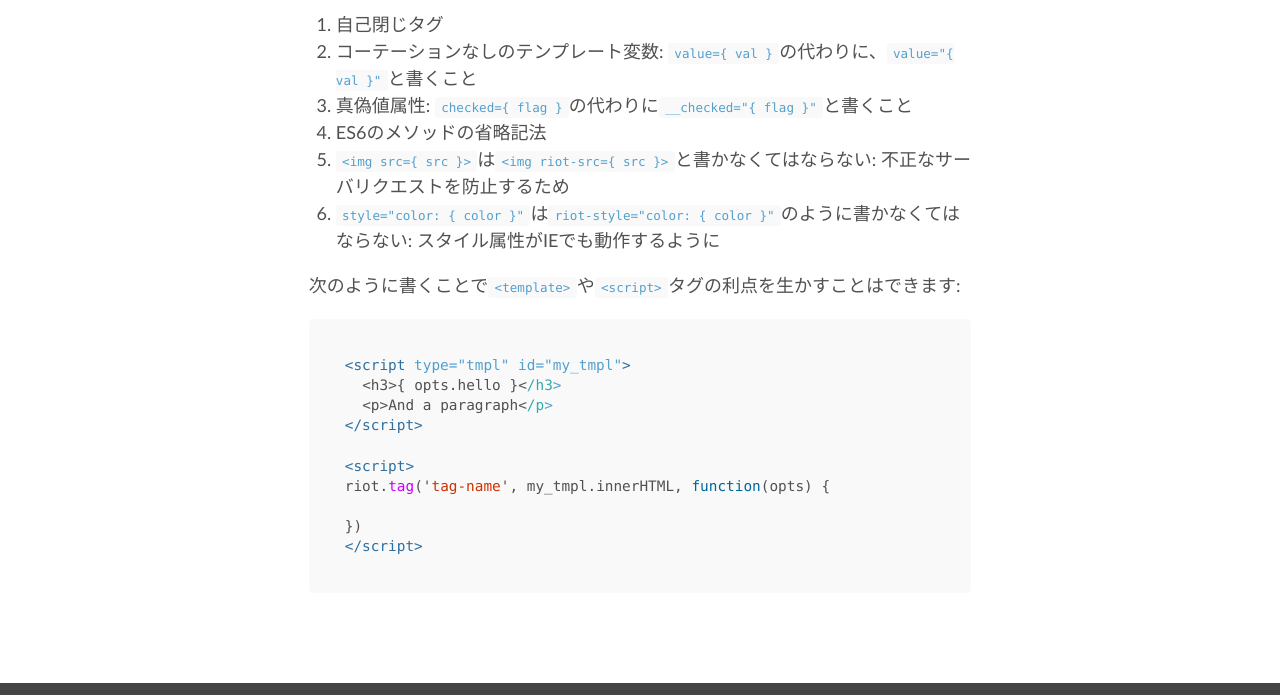
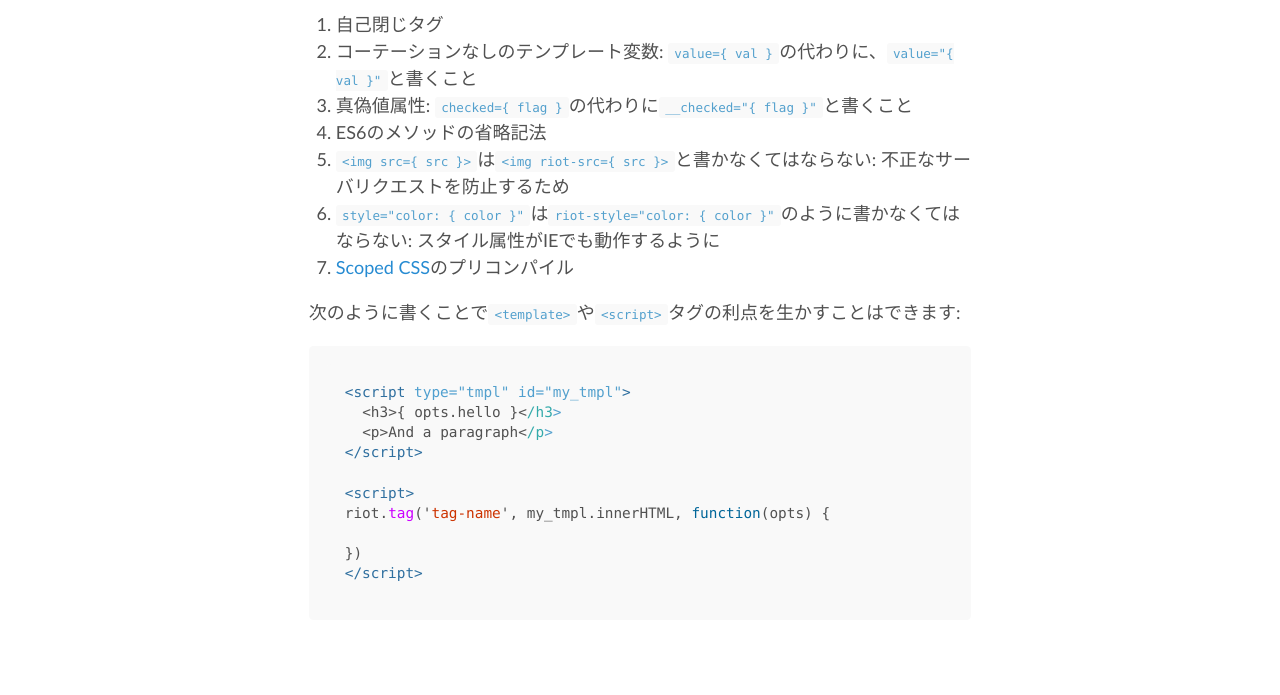
Before and after one commit to riot/riot.github.io, a Jekyll site: the page built from ja/api/index.md, in a window 1280 px wide and 900 px high, scrolled down 11174 px, cut to the strip 0-695 px from the top of the window. Built offline with Jekyll 4.4.1, drawn with Linux system fonts in a browser that asks for light colours; nearby versions of some CDN libraries; Markdown is read by kramdown in place of the engine named in the settings.

Commit message:
Update translation: add scoped css to list

```diff
--- a/ja/api/index.md
+++ b/ja/api/index.md
@@ -423,7 +423,7 @@ riot.tag('timer',
 4. ES6のメソッドの省略記法
 5. `<img src={ src }>`は`<img riot-src={ src }>`と書かなくてはならない: 不正なサーバリクエストを防止するため
 6. `style="color: { color }"`は`riot-style="color: { color }"`のように書かなくてはならない: スタイル属性がIEでも動作するように
-
+7. [Scoped CSS](/ja/guide/#scoped-css)のプリコンパイル
 
 次のように書くことで`<template>`や`<script>`タグの利点を生かすことはできます:
 
```
